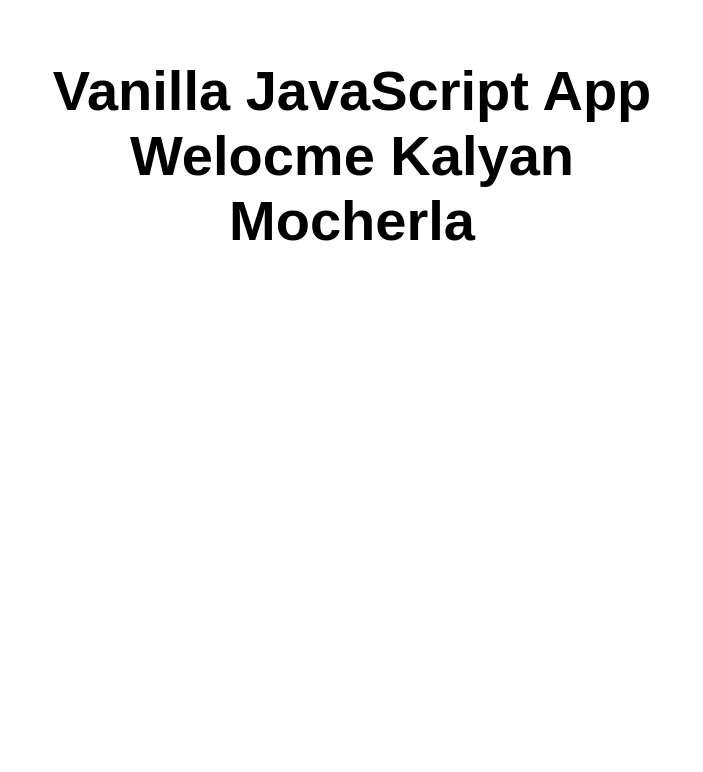
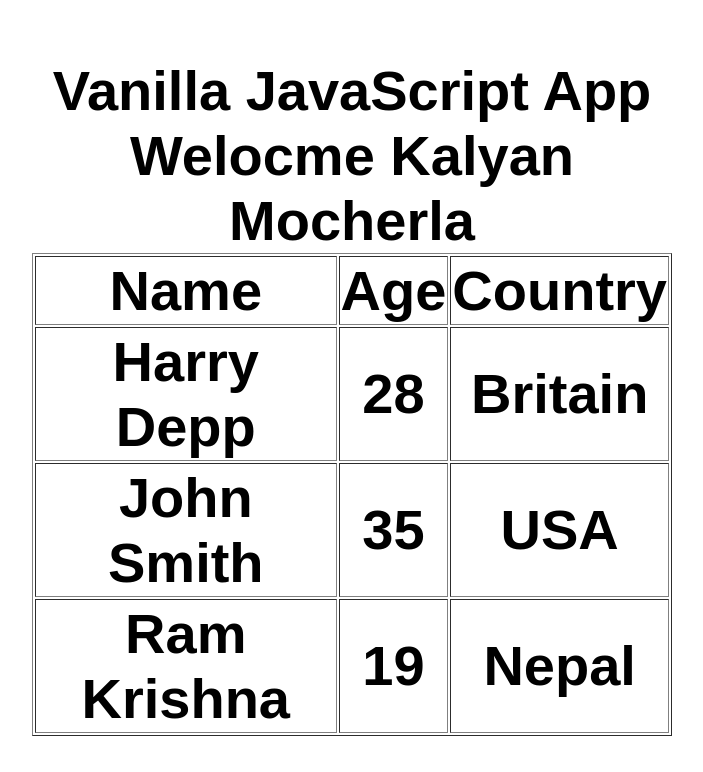
Before and after one commit to KalyanLoyola/my-first-static-web-app, a website: page src/index.html in a window 1280 px wide. Shown: the whole page, without its empty margins (288-991 px from the left). Drawn offline with Linux system fonts and the light colour scheme.

Commit message:
Update index.html
Changed

```diff
--- a/src/index.html
+++ b/src/index.html
@@ -10,7 +10,31 @@
 
 <body>
   <main>
-    <h1>Vanilla JavaScript App Welocme   Kalyan Mocherla</h1>
+    <h1>Vanilla JavaScript App Welocme   Kalyan Mocherla
+    <table border="1" >
+  <tr>
+    <th>Name</th>
+    <th>Age</th>
+    <th>Country</th>
+  </tr>
+  <tr>
+    <td>Harry Depp</td>
+    <td>28</td>
+    <td>Britain</td>
+  </tr>
+  <tr>
+    <td>John Smith</td>
+    <td>35</td>
+    <td>USA</td>
+  </tr>
+  <tr>
+    <td>Ram Krishna</td>
+    <td>19</td>
+    <td>Nepal</td>
+  </tr>
+</table>
+
+    </h1>
   </main>
 </body>
 
```
